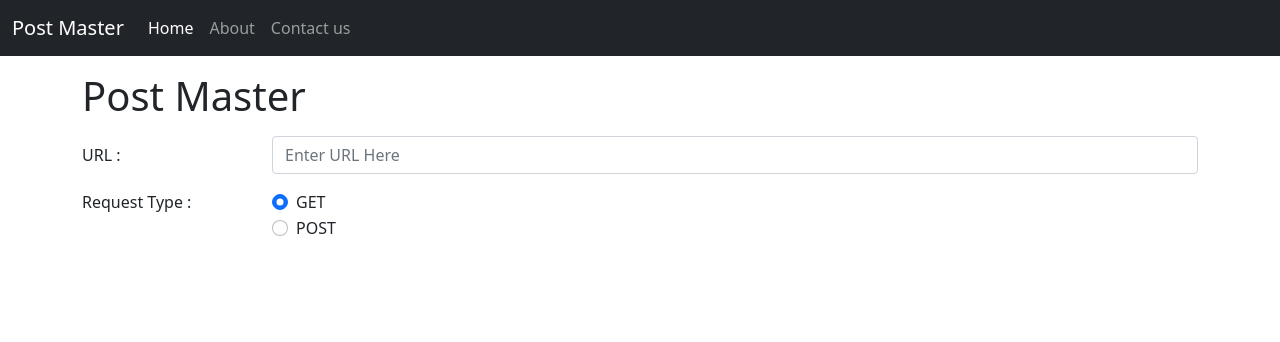
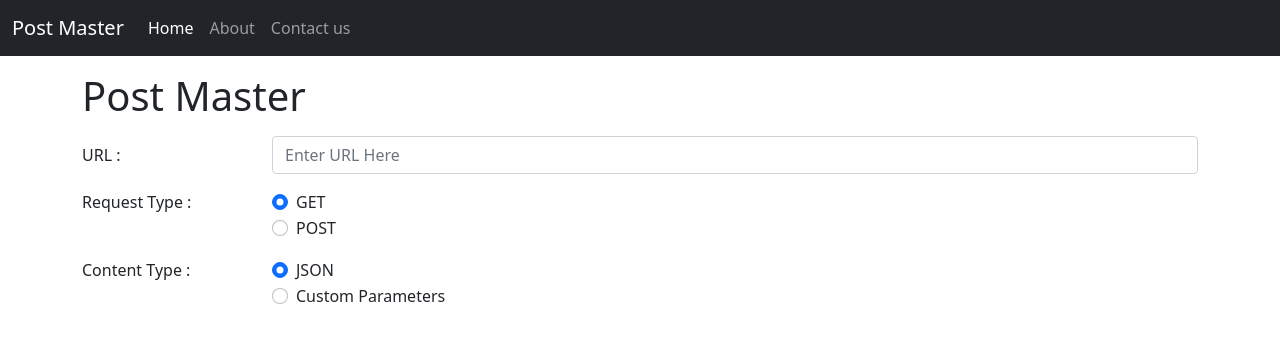
Before and after one commit to vanshul22/PostMan-Clone, a plain HTML site: page index.html in a window 1280 px wide. Drawn offline with nearby package versions, Linux system fonts and the light colour scheme.

Commit message:
Version : 2.2.1 : Added content type box.

```diff
--- a/JS/script.js
+++ b/JS/script.js
@@ -2,7 +2,7 @@
 Website Name - Postman-Clone
 Name : Vanshul Kesharwani
 Date : 05/04/2022
-Version : 1.1.1
+Version : 2.2.1
 Email : vkvanshulkesharwani54@gmail.com
 Description : This is a Web app which can give us post and get request reply. Working on JavaScript. This project works without refreshing page.
 */
--- a/index.html
+++ b/index.html
@@ -54,17 +54,36 @@
                 <div class="form-check">
                     <input class="form-check-input" type="radio" name="requestType" id="get" value="GET" checked>
                     <label class="form-check-label" for="get">
-                  GET
-                </label>
+                        GET
+                    </label>
                 </div>
                 <div class="form-check">
                     <input class="form-check-input" type="radio" name="requestType" id="post" value="POST">
                     <label class="form-check-label" for="post">
-                  POST
-                </label>
+                        POST
+                    </label>
                 </div>
             </div>
         </fieldset>
+        <!-- Content Type box JSON/Custom parameters -->
+        <fieldset class="row mb-3">
+            <legend class="col-form-label col-sm-2 pt-0">Content Type :</legend>
+            <div class="col-sm-10">
+                <div class="form-check">
+                    <input class="form-check-input" type="radio" name="contentType" id="json" value="JSON" checked>
+                    <label class="form-check-label" for="json">
+                        JSON
+                    </label>
+                </div>
+                <div class="form-check">
+                    <input class="form-check-input" type="radio" name="contentType" id="customParameter" value="customParameter">
+                    <label class="form-check-label" for="customParameter">
+                        Custom Parameters
+                    </label>
+                </div>
+            </div>
+        </fieldset>
+
 
     </div>
 
```
